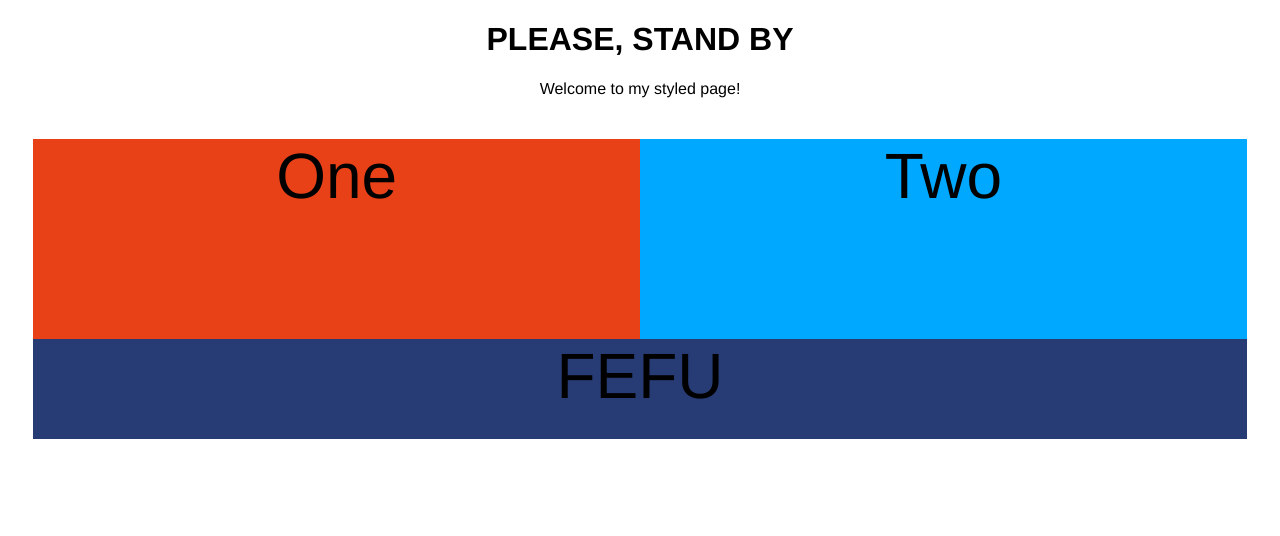
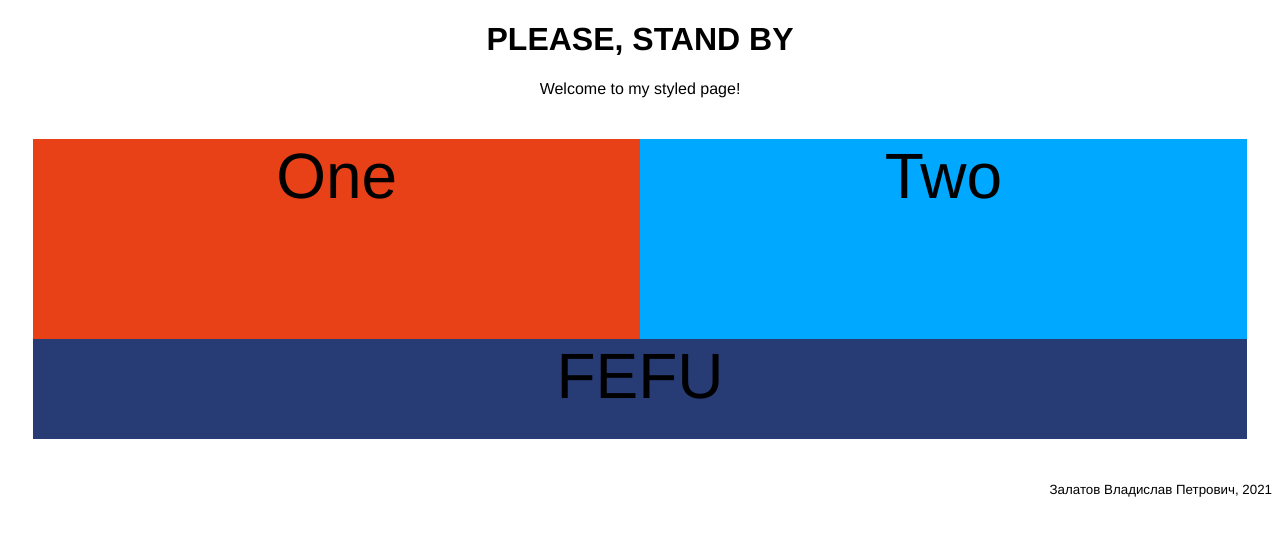
Before and after one commit to PlzStandBy/PlzStandBy.github.io, a plain HTML site: page index.html in a window 1280 px wide. Drawn offline with Linux system fonts and the light colour scheme.

Commit message:
Update index.html

```diff
--- a/index.html
+++ b/index.html
@@ -14,4 +14,6 @@
   <div class="One">One</div>
   <div class="Two">Two</div>
   <div class="fefu">FEFU</div>
-</div>
+</div><p align="right"><small>Залатов Владислав Петрович, 2021</small></p>
+
+</body></html>
```
